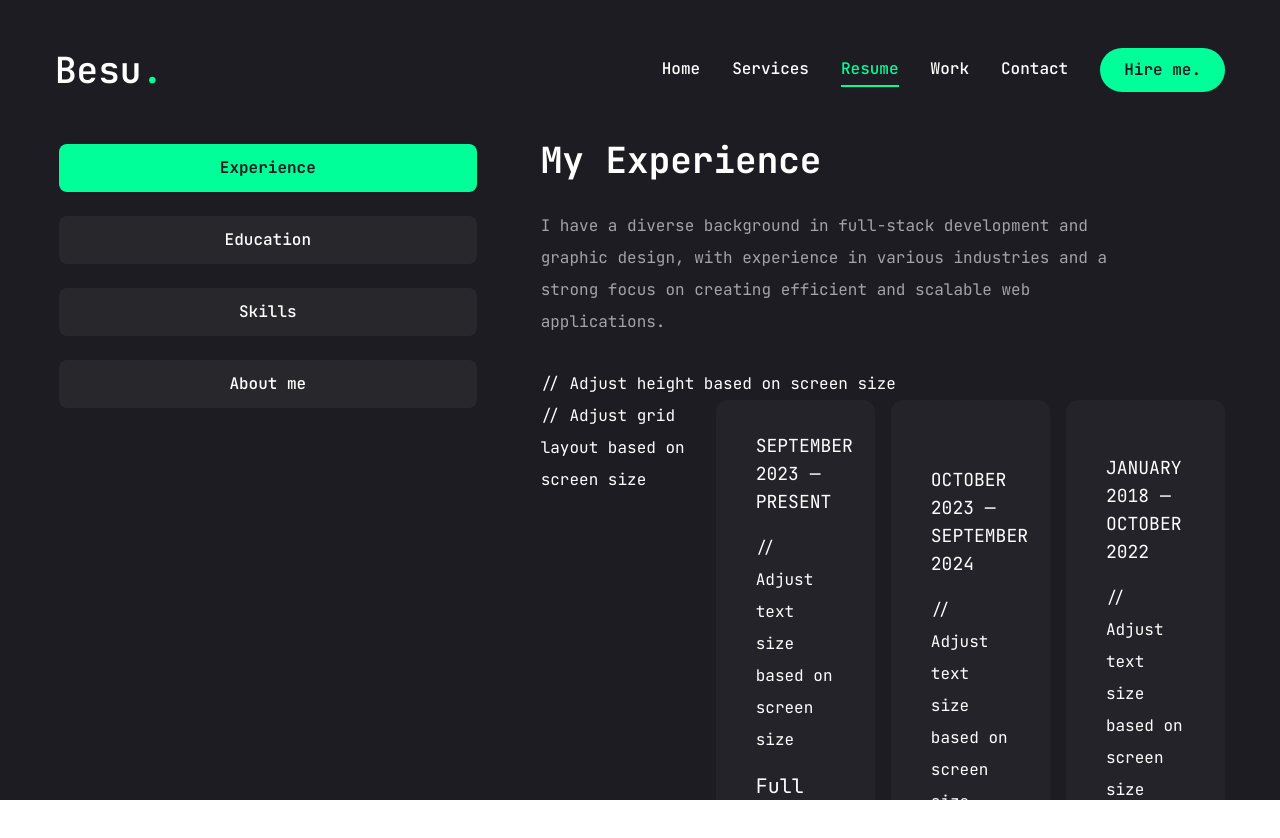
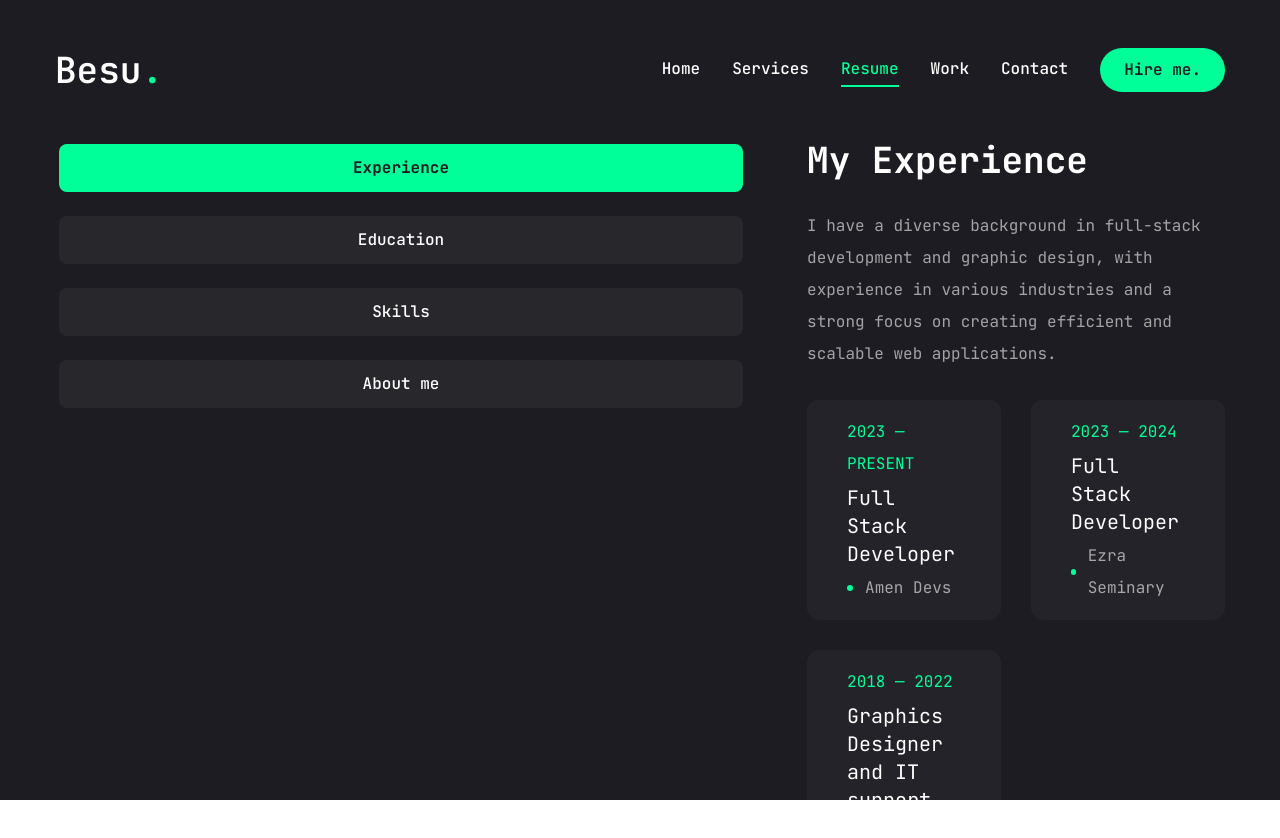
Before and after one commit to Besufekad-HAZ/My-Portfolio-Next, a Next.js app: page /resume in a window 1280 px wide. Shown: the top 838 px of the page. After the commit the page ends 800 px from the top, so only its background shows below. Built offline with nearby package versions, Linux system fonts and the light colour scheme.

Commit message:
Update the scroll areaa styles and colors to display

```diff
--- a/app/resume/page.tsx
+++ b/app/resume/page.tsx
@@ -69,17 +69,17 @@ const experience = {
     {
       company: "Amen Devs",
       position: "Full Stack Developer",
-      duration: "SEPTEMBER 2023 — PRESENT",
+      duration: "2023 — PRESENT",
     },
     {
       company: "Ezra Seminary",
       position: "Full Stack Developer",
-      duration: "OCTOBER 2023 — SEPTEMBER 2024",
+      duration: "2023 — 2024",
     },
     {
       company: "Ethiopia Adventist Press",
       position: "Graphics Designer and IT support",
-      duration: "JANUARY 2018 — OCTOBER 2022",
+      duration: "2018 — 2022",
     },
   ],
 };
@@ -216,33 +216,26 @@ const Resume = () => {
                 <p className="max-w-[600px] text-white/60 mx-auto xl:mx-0">
                   {experience.description}
                 </p>
-                <ScrollArea className="h-[400px] lg:h-[500px]">
-                  {" "}
-                  // Adjust height based on screen size
-                  <ul className="grid grid-cols-1 gap-4 sm:grid-cols-2 lg:grid-cols-3 xl:grid-cols-4">
-                    {" "}
-                    // Adjust grid layout based on screen size
+                <ScrollArea className="h-[400px]">
+                  <ul className="grid grid-cols-1 lg:grid-cols-2 gap-[30px]">
                     {experience.items.map((item, index) => {
                       return (
                         <li
                           key={index}
-                          className="bg-[#232329] py-4 px-6 sm:py-6 sm:px-8 lg:py-8 lg:px-10 rounded-xl
-                         flex flex-col justify-center items-center lg:items-start gap-2 sm:gap-3 lg:gap-4"
+                          className="bg-[#232329] py-4 px-10 rounded-xl flex flex-col
+                          justify-center items-center lg:items-start gap-1"
                         >
-                          <span className="text-sm sm:text-base lg:text-lg">
-                            {item.duration}
-                          </span>{" "}
-                          // Adjust text size based on screen size
-                          <h3 className="text-base sm:text-lg lg:text-xl">
+                          <span className="text-accent">{item.duration}</span>
+                          <h3
+                            className="text-xl max-w-[260px] min-h-[60px]
+                          text-center lg:text-left"
+                          >
                             {item.position}
-                          </h3>{" "}
-                          <div className="flex flex-col items-center lg:items-start">
-                            <span className="w-2 h-2 bg-white rounded-full"></span>{" "}
-                            // Example dot, adjust as needed
-                            <p className="text-sm sm:text-base lg:text-lg">
-                              {item.company}
-                            </p>{" "}
-                            // Adjust text size based on screen size
+                          </h3>
+                          <div className="flex items-center gap-3 ">
+                            {/* dot */}
+                            <span className="w-[6px] h-[6px] rounded-full bg-accent"></span>
+                            <p className="text-white/60">{item.company}</p>
                           </div>
                         </li>
                       );
```
